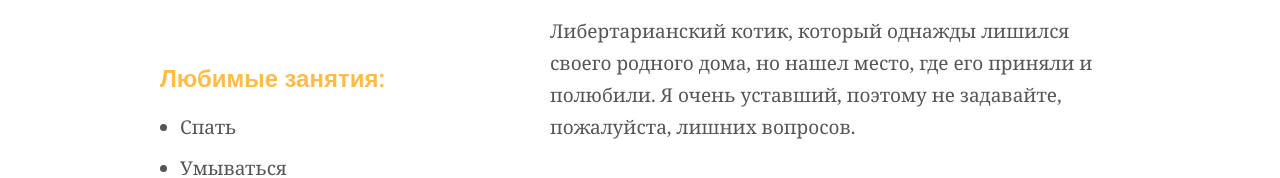
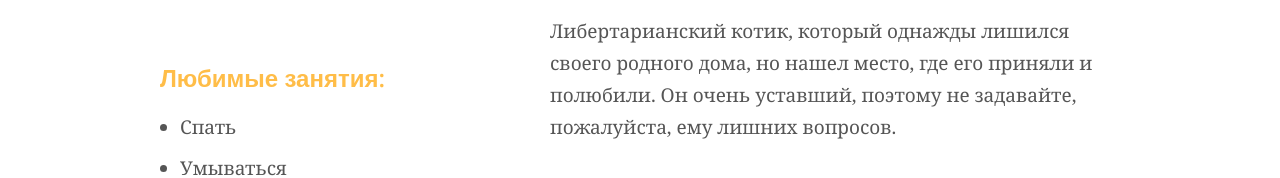
Before and after one commit to KittenNap/Napping_Cat, a plain HTML site: page index.html in a window 1280 px wide. Shown: the part 598-776 px from the top of the page. Drawn offline with nearby package versions, Linux system fonts and the light colour scheme; a script that the page names is missing.

Commit message:
Update index.html

```diff
--- a/index.html
+++ b/index.html
@@ -27,7 +27,7 @@
                 <div>
                     <h1>Napping cat</h1>
                     <p>
-                        Либертарианский котик, который  однажды лишился своего родного дома, но нашел место, где его приняли и полюбили. Я очень уставший, поэтому не задавайте, пожалуйста, лишних вопросов.
+                        Либертарианский котик, который  однажды лишился своего родного дома, но нашел место, где его приняли и полюбили. Он очень уставший, поэтому не задавайте, пожалуйста, ему лишних вопросов.
                     </p>
                 </div>
                 <div>
```
